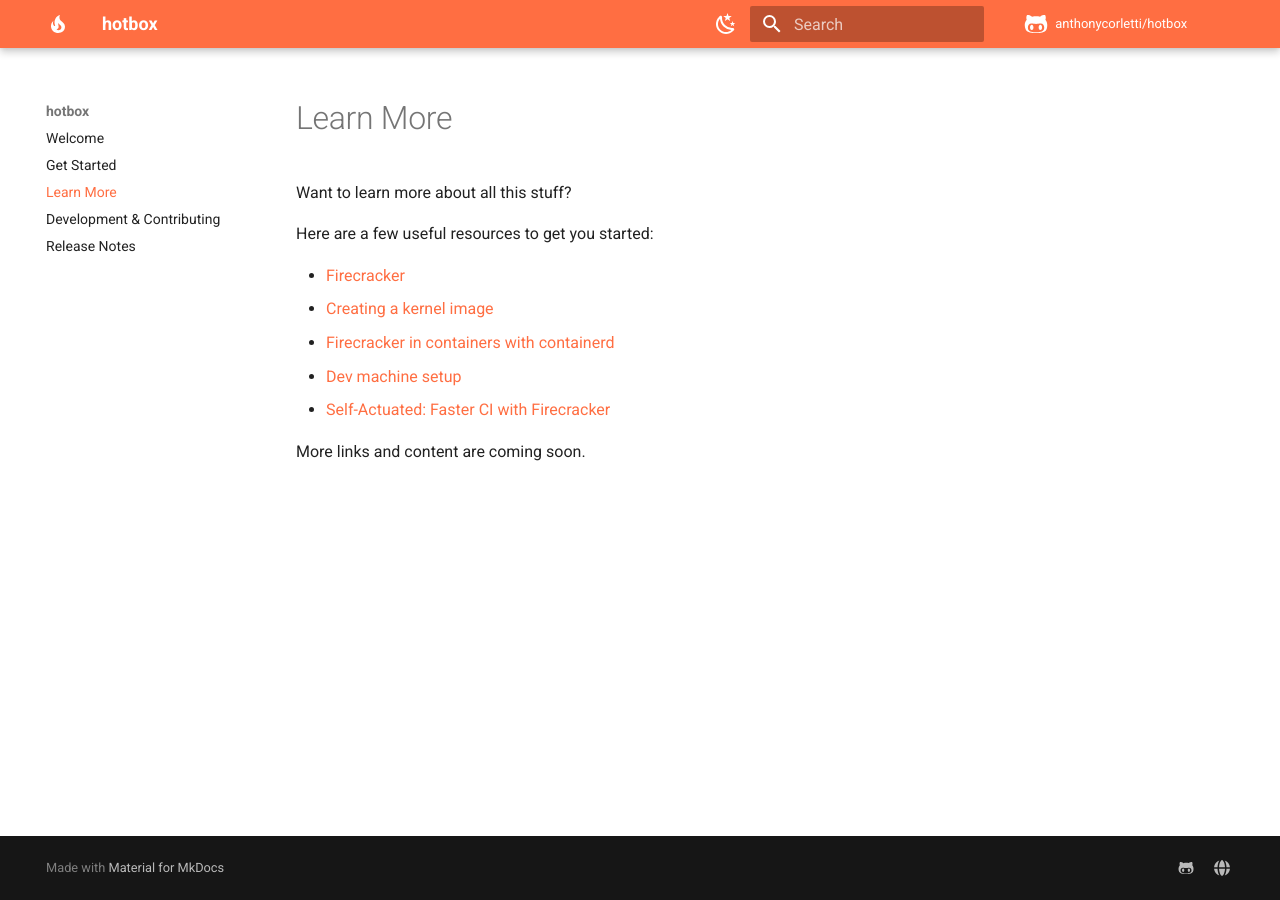
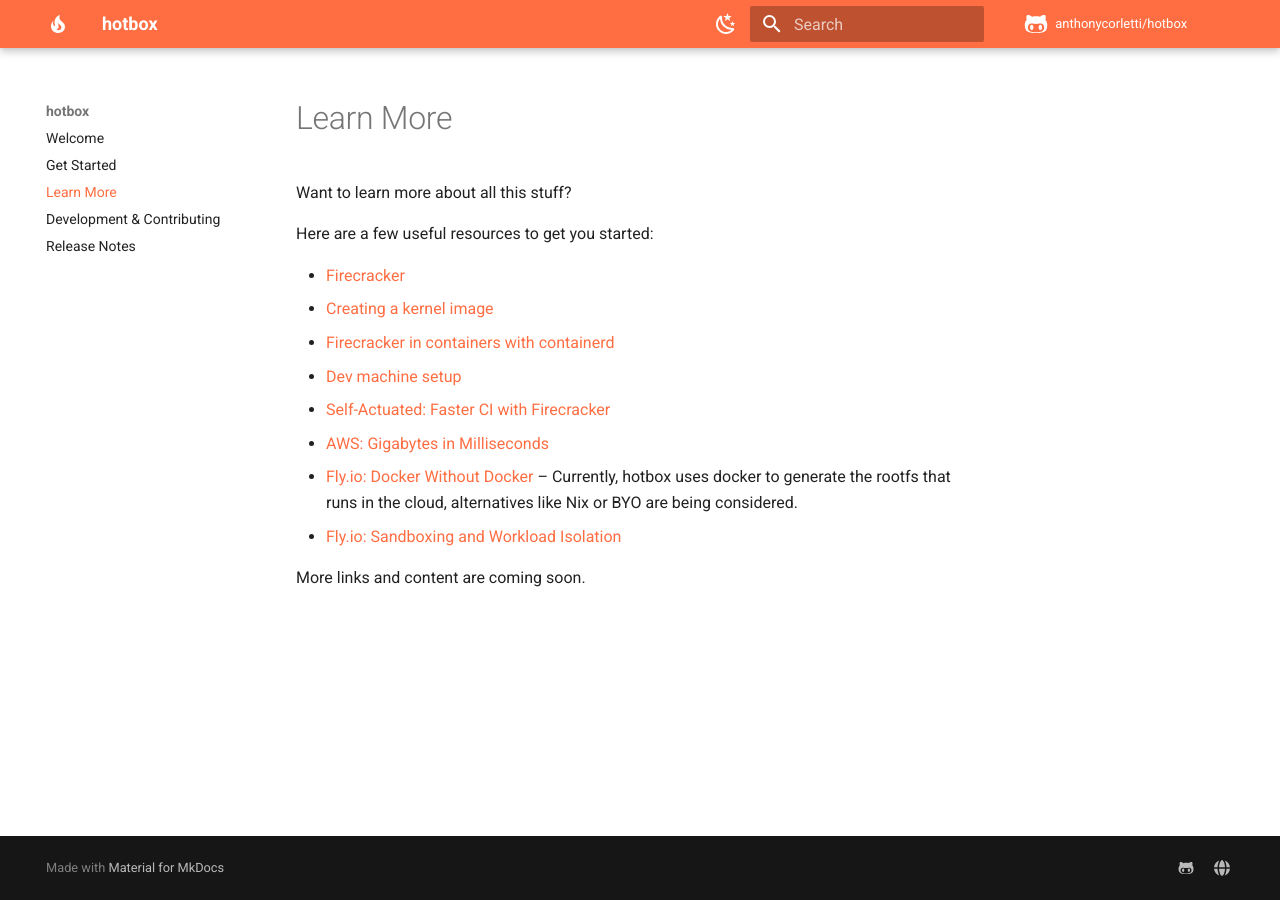
Before and after one commit to anthonycorletti/hotbox, an MkDocs documentation site: the page built from docs/learn-more.md, in a window 1280 px wide. Built offline with MkDocs 1.6.1 and Material for MkDocs 9.7.7, drawn with Linux system fonts in a browser that asks for light colours; comment, search, counter and statistics services are not loaded.

Commit message:
docs: small update

```diff
--- a/docs/learn-more.md
+++ b/docs/learn-more.md
@@ -7,5 +7,8 @@
 - [Firecracker in containers with containerd](https://github.com/firecracker-microvm/firecracker-containerd/blob/main/docs/getting-started.md)
 - [Dev machine setup](https://github.com/firecracker-microvm/firecracker/blob/main/docs/dev-machine-setup.md)
 - [Self-Actuated: Faster CI with Firecracker](https://blog.alexellis.io/blazing-fast-ci-with-microvms/)
+- [AWS: Gigabytes in Milliseconds](https://www.youtube.com/watch?app=desktop&v=A-7j0QlGwFk)
+- [Fly.io: Docker Without Docker](https://fly.io/blog/docker-without-docker/) – Currently, hotbox uses docker to generate the rootfs that runs in the cloud, alternatives like Nix or BYO are being considered.
+- [Fly.io: Sandboxing and Workload Isolation](https://fly.io/blog/sandboxing-and-workload-isolation/)
 
 More links and content are coming soon.
```
